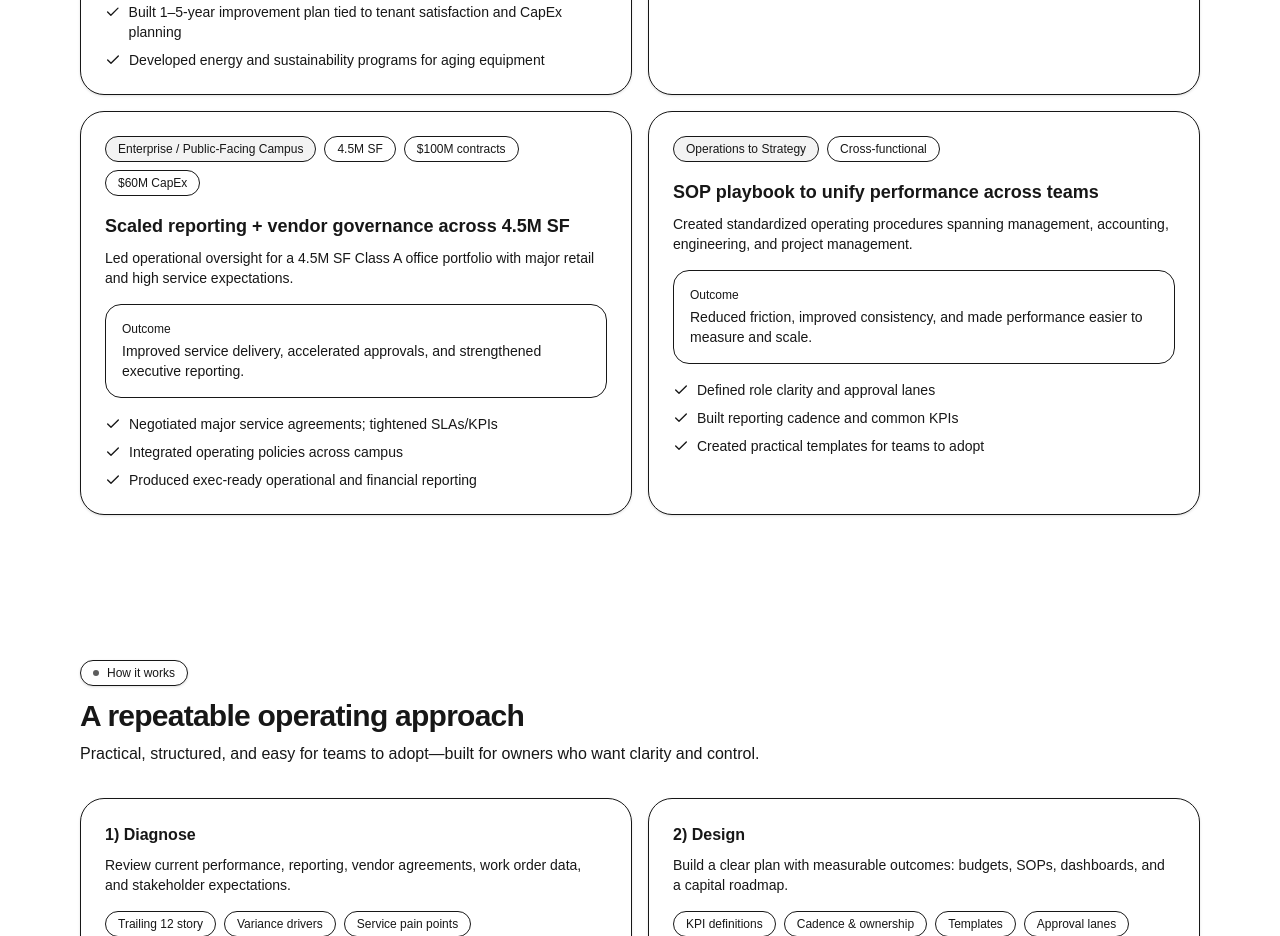
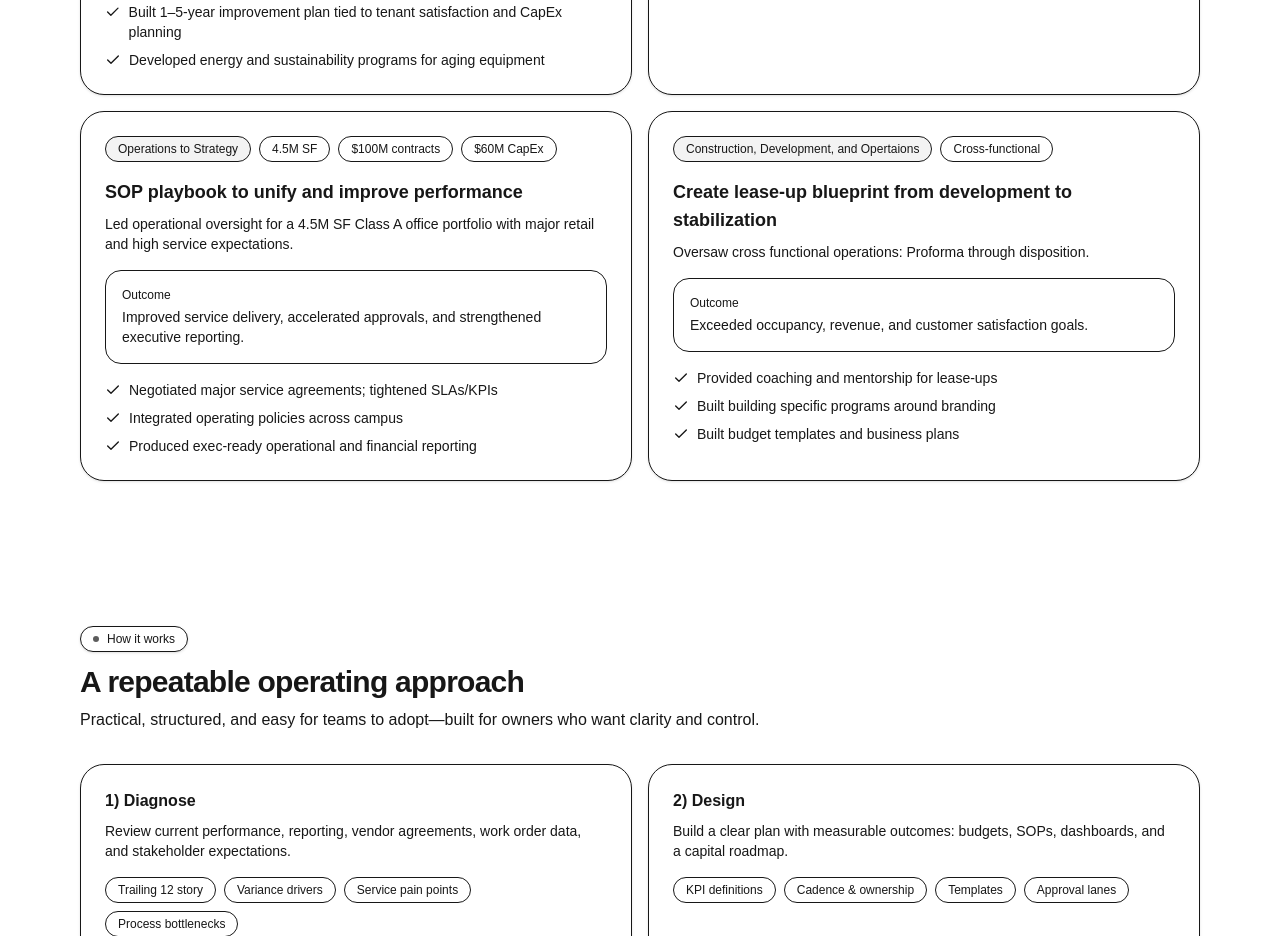
Before and after one commit to BK14782/brian-killian-consulting, a Next.js app: page / in a window 1280 px wide. Shown: the part 2400-3336 px from the top of the page. Built offline with nearby package versions, Linux system fonts and the light colour scheme.

Commit message:
add built budget templates and business plans

```diff
--- a/src/app/page.tsx
+++ b/src/app/page.tsx
@@ -337,8 +337,8 @@ export default function Website() {
         metrics: ["7-property portfolio", "+15%–20% NOI"],
       },
       {
-        tag: "Enterprise / Public-Facing Campus",
-        title: "Scaled reporting + vendor governance across 4.5M SF",
+        tag: "Operations to Strategy",
+        title: "SOP playbook to unify and improve performance",
         context:
           "Led operational oversight for a 4.5M SF Class A office portfolio with major retail and high service expectations.",
         outcome:
@@ -351,16 +351,16 @@ export default function Website() {
         metrics: ["4.5M SF", "$100M contracts", "$60M CapEx"],
       },
       {
-        tag: "Operations to Strategy",
-        title: "SOP playbook to unify performance across teams",
+        tag: "Construction, Development, and Opertaions ",
+        title: "Create lease-up blueprint from development to stabilization",
         context:
-          "Created standardized operating procedures spanning management, accounting, engineering, and project management.",
+          "Oversaw cross functional operations: Proforma through disposition.",
         outcome:
-          "Reduced friction, improved consistency, and made performance easier to measure and scale.",
+          "Exceeded occupancy, revenue, and customer satisfaction goals.",
         bullets: [
-          "Defined role clarity and approval lanes",
-          "Built reporting cadence and common KPIs",
-          "Created practical templates for teams to adopt",
+          "Provided coaching and mentorship for lease-ups",
+          "Built building specific programs around branding",
+          "Built budget templates and business plans",
         ],
         metrics: ["Cross-functional"],
       },
```
